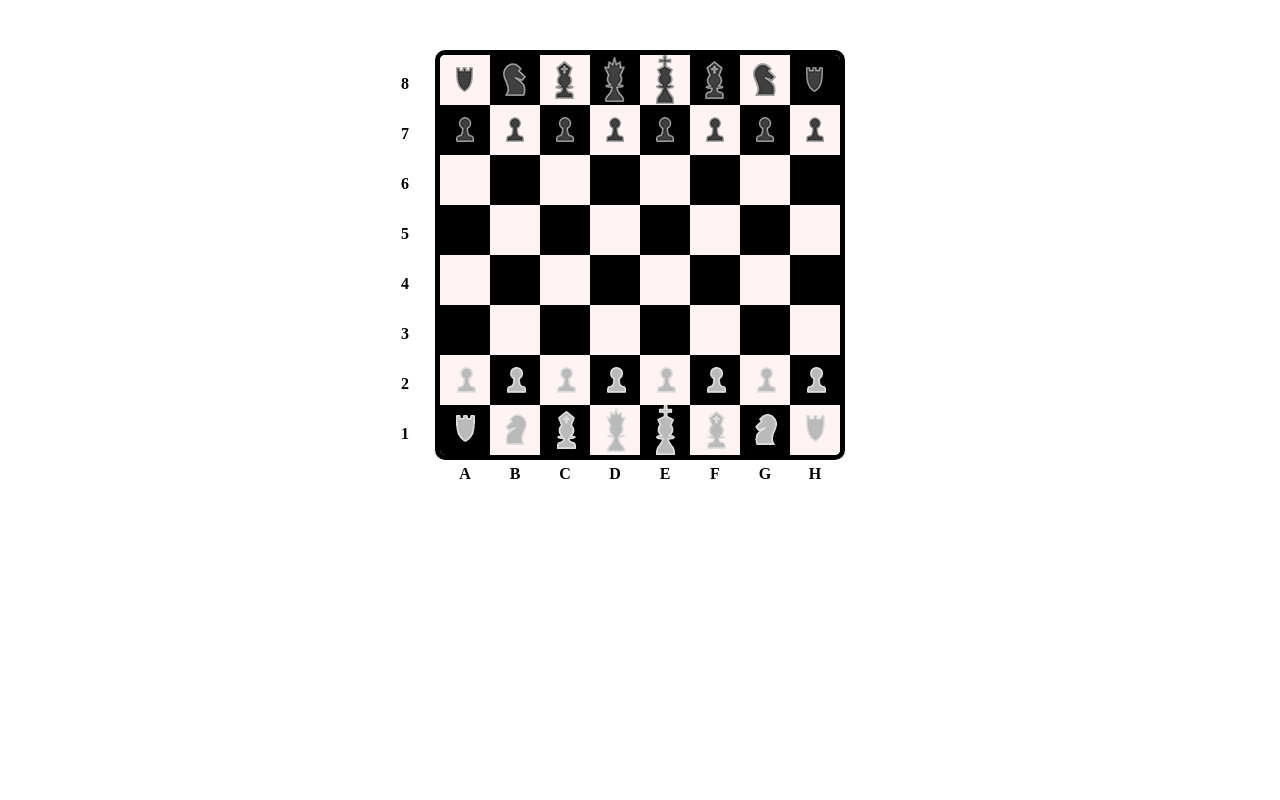
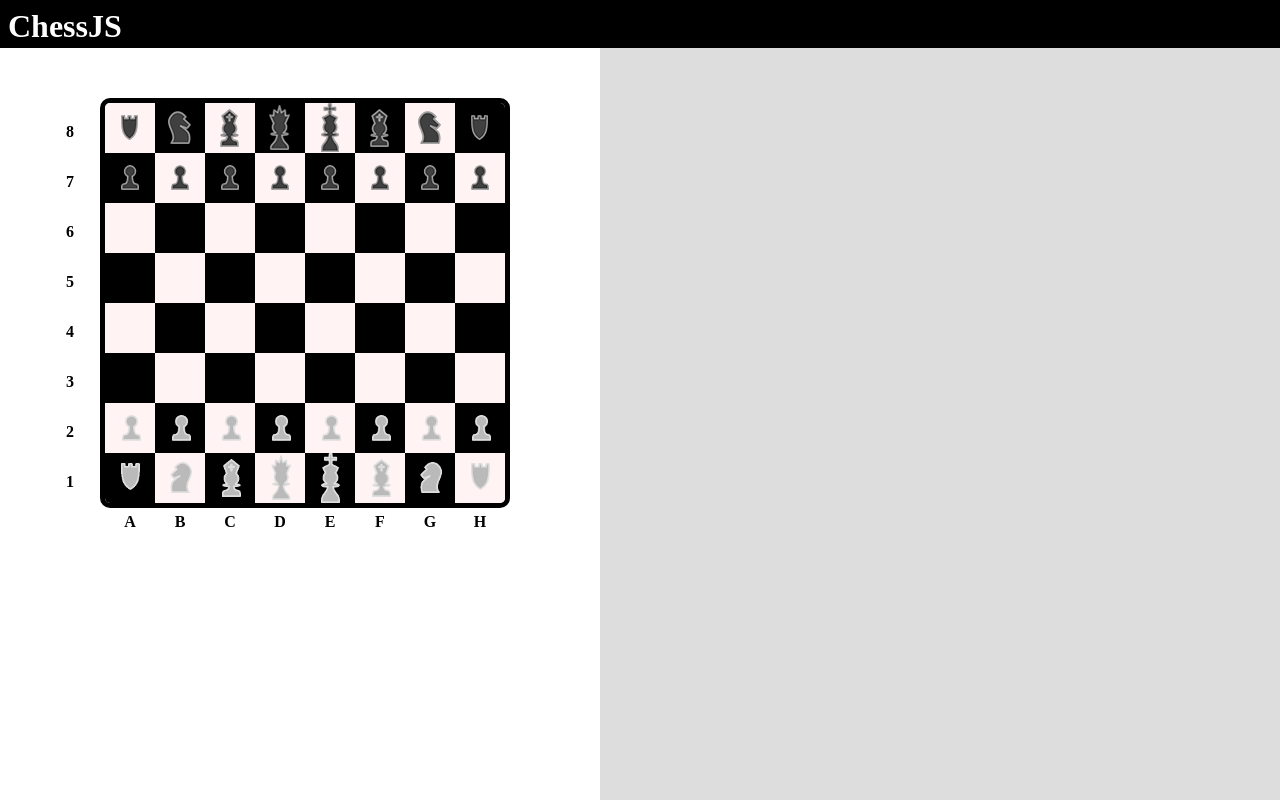
Before and after one commit to miller-time/chess.js, a plain HTML site: page index.html in a window 1280 px wide. Drawn offline with Linux system fonts and the light colour scheme.

Commit message:
add heading and sidebar

```diff
--- a/index.html
+++ b/index.html
@@ -4,9 +4,11 @@
   <meta charset='utf-8' />
   <link rel="shortcut icon" href="knight.ico" />
   <link rel="stylesheet" type="text/css" href="style.css" />
-  <title>Chess JS</title>
+  <title>ChessJS</title>
 </head>
 <body>
+  <div class="heading"><h1>ChessJS</h1></div>
+  <div class="panel"></div>
 
   <script src="js/vendor/jquery.min.js"></script>
   <script src="js/vendor/jquery-ui.min.js"></script>
--- a/style.css
+++ b/style.css
@@ -1,10 +1,33 @@
+body {
+    margin: 0;
+}
+
+.heading {
+    background-color: black;
+    height: 48px;
+}
+
+.heading h1 {
+    margin: 0;
+    padding: 8px;
+    color: white;
+}
+
 .board {
     width: 400px;
     height: 400px;
-    margin-left: auto;
-    margin-right: auto;
+    margin-left: 100px;
     margin-top: 50px;
     position: relative;
+}
+
+.panel {
+    position: fixed;
+    top: 48px;
+    right: 0;
+    bottom: 0;
+    left: 600px;
+    background-color: #DDD;
 }
 
 .rounded {
```
